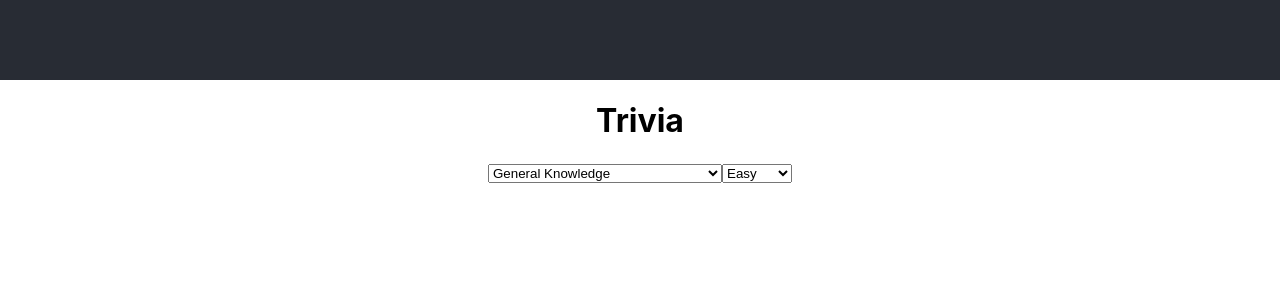
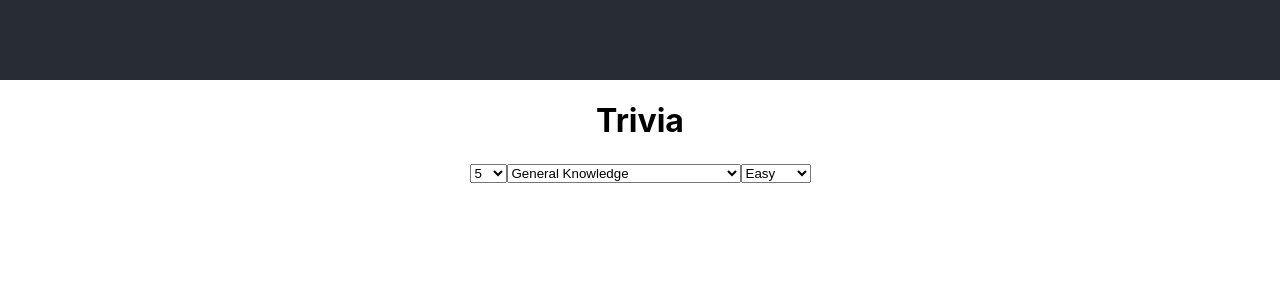
Before and after one commit to RobertBattaglia/triva, a React (Create React App) app: page / in a window 1280 px wide. Shown: the top 300 px of the page. Built offline with nearby package versions, Linux system fonts and the light colour scheme; no server answers.

Commit message:
add number select component with functionality

```diff
--- a/src/App.js
+++ b/src/App.js
@@ -4,17 +4,23 @@ import "./App.css";
 import axios from "axios";
 import CategorySelect from "./components/CategorySelect";
 import DifficultySelect from "./components/DifficultySelect";
+import NumberSelect from "./components/NumberSelect";
 
 class App extends Component {
   constructor(props) {
     super(props);
-    this.state = { category: 9, difficulty: "easy", questions: [] };
+    this.state = { number: 5, category: 9, difficulty: "easy", questions: [] };
     this.setCategory = this.setCategory.bind(this);
     this.setDifficulty = this.setDifficulty.bind(this);
+    this.setNumber = this.setNumber.bind(this);
   }
 
   componentDidMount() {
     this.startGame(10, "general", "easy");
+  }
+
+  setNumber(value) {
+    this.setState({ number: value });
   }
 
   setCategory(value) {
@@ -25,7 +31,7 @@ class App extends Component {
     this.setState({ difficulty: value });
   }
 
-  startGame(qNum, category, difficulty) {
+  startGame() {
     axios
       .get("https://opentdb.com/api.php?amount=10&difficulty=easy")
       .then(({ data }) => {
@@ -45,6 +51,7 @@ class App extends Component {
         <header className="App-header" />
         <main>
           <h1>Trivia</h1>
+          <NumberSelect handleSetNumber={this.setNumber} />
           <CategorySelect handleSetCategory={this.setCategory} />
           <DifficultySelect handleSetDifficulty={this.setDifficulty} />
         </main>
--- /dev/null
+++ b/src/components/NumberSelect.js
@@ -0,0 +1,15 @@
+import React from "react";
+
+export default function NumberSelect(props) {
+  function setNumber(event) {
+    props.handleSetNumber(event.target.value);
+  }
+
+  return (
+    <select onChange={setNumber}>
+      <option value="5">5</option>
+      <option value="10">10</option>
+      <option value="20">20</option>
+    </select>
+  );
+}
```
